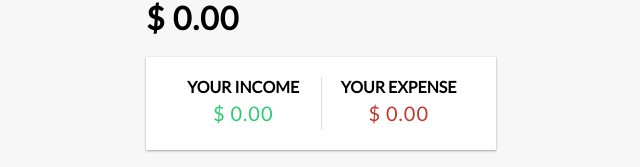
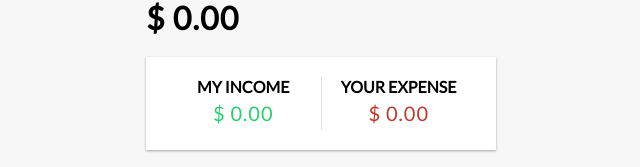
Before and after one commit to Desire01/React_Expense_Tracker, a React (Create React App) app: page / in a window 1280 px wide. Shown: the part 169-336 px from the top of the page, without its empty margins (319-959 px from the left). Built offline with nearby package versions, Linux system fonts and the light colour scheme.

Commit message:
Update IncomeExpenses.js

```diff
--- a/src/components/IncomeExpenses.js
+++ b/src/components/IncomeExpenses.js
@@ -34,7 +34,7 @@ export const IncomeExpenses = () => {
   return (
     <div className="inc-exp-container">
         <div>
-          <h4>Your Income</h4>
+          <h4>My Income</h4>
   <p className="money plus">{moneyFormatter(income)}</p>
         </div>
         <div>
```
